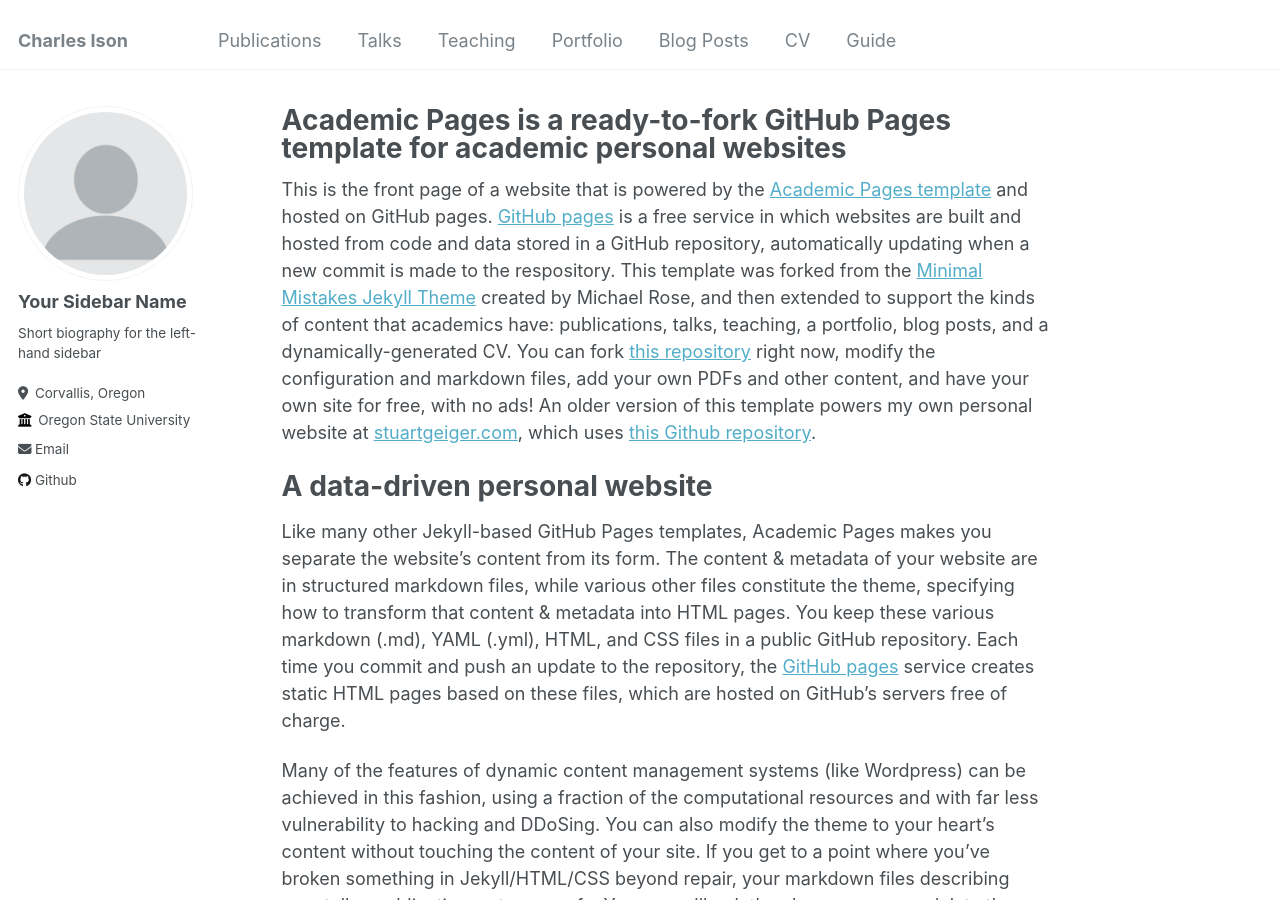
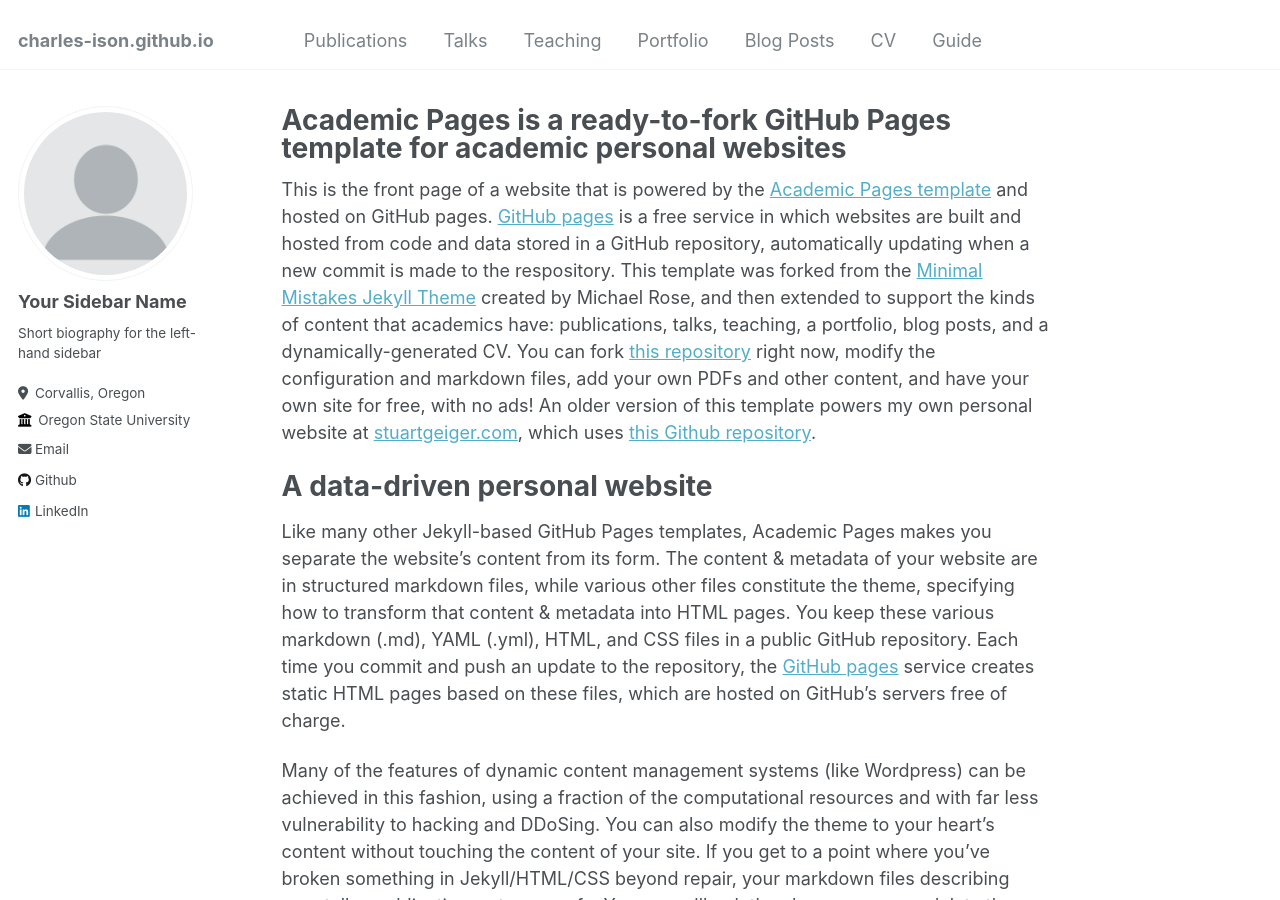
Before and after one commit to charles-ison/charles-ison.github.io, a Jekyll site: the page built from _pages/about.md, in a window 1280 px wide and 900 px high. Built offline with Jekyll 4.4.1, drawn with Linux system fonts in a browser that asks for light colours; part of the change alters nothing that is shown.

Commit message:
Update _config.yml

```diff
--- a/_config.yml
+++ b/_config.yml
@@ -8,7 +8,7 @@
 
 # Basic Site Settings
 locale                   : "en-US"
-title                    : "Charles Ison"
+#title                    : "Charles Ison"
 title_separator          : "-"
 name                     : &name "Your Name"
 description              : &description "personal description"
@@ -42,7 +42,7 @@ author:
   bitbucket        : # Username - Update with your username on the site
   codepen          : # Username
   dribbble         : # Username
-  github           : "https://github.com/charles-ison"
+  github           : "charles-ison"
   kaggle           : # Username
   stackoverflow    : # User number or user number and name (i.e., use "1" or "1/jeff-atwood")
 
@@ -56,7 +56,7 @@ author:
   keybase          : # Username
   instagram        : # Username
   lastfm           : # Username
-  linkedin         : # Username
+  linkedin         : "charles-i-091353135"
   mastodon         : # URL
   medium           : # URL
   pinterest        : # Username
```
